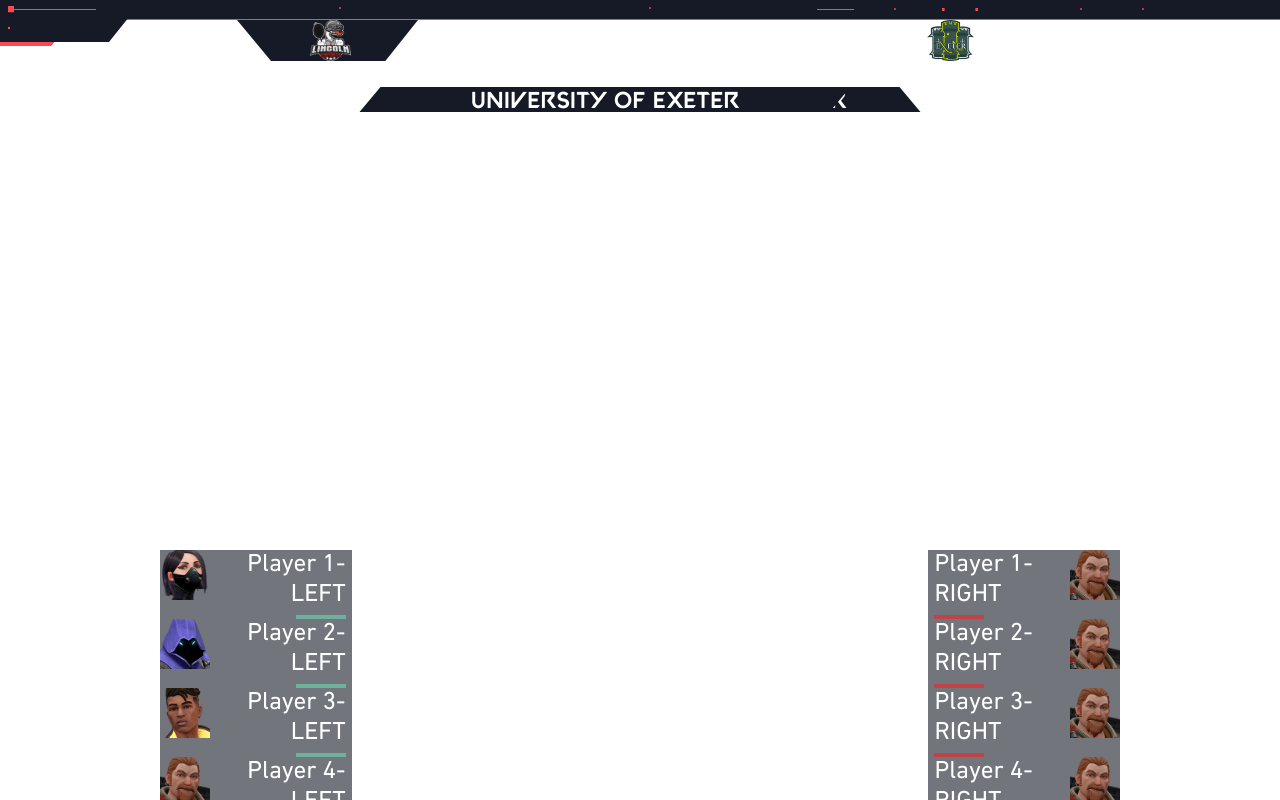
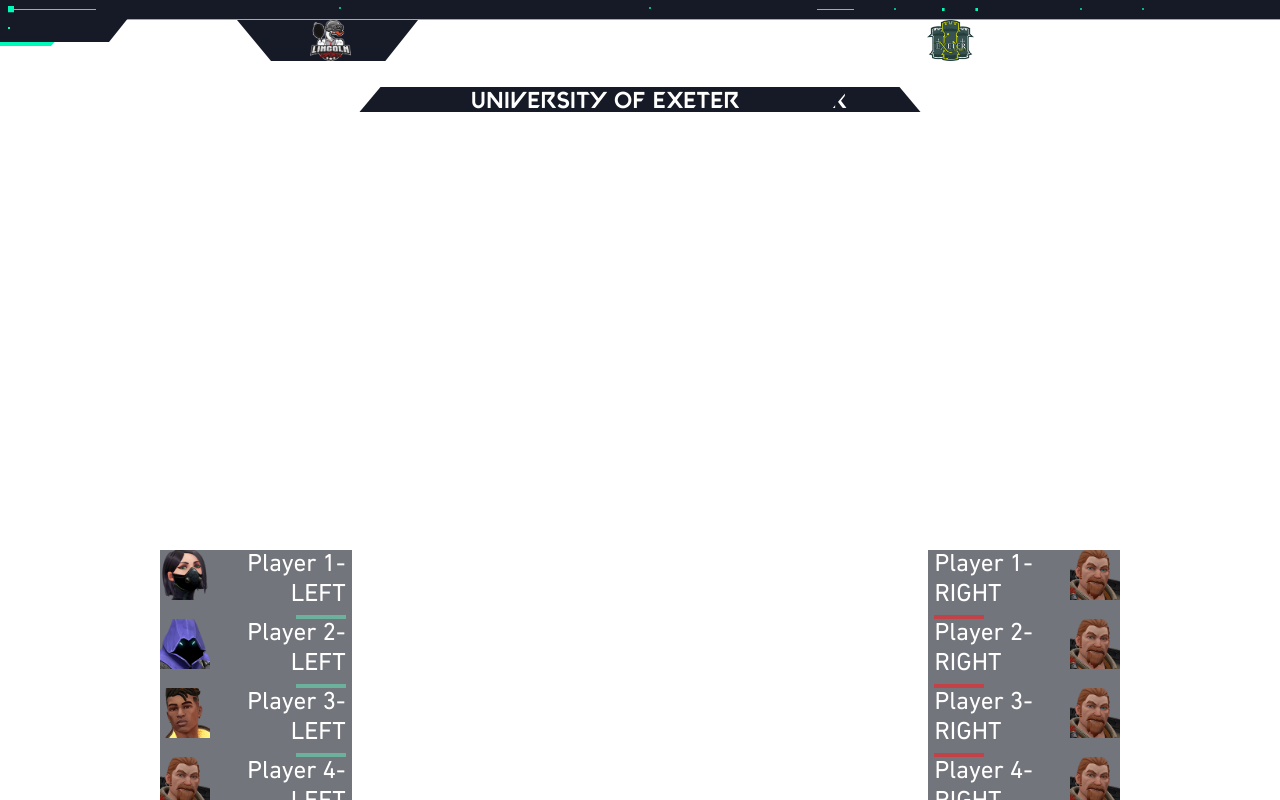
Before and after one commit to braxton-mills/valorant-overlay, a plain HTML site: page src/main/resources/http/graphics/index.html in a window 1280 px wide. Drawn offline with Linux system fonts and the light colour scheme; no server answers.

Commit message:
feat: change accent colour on the top bar to fit with the new "UKVALORANT" colour scheme

```diff
--- a/src/main/resources/http/graphics/style.css
+++ b/src/main/resources/http/graphics/style.css
@@ -9,7 +9,7 @@
 }
 
 body {
-	background-image: url("img/top.png");
+	background-image: url("img/top-green.png");
 	background-repeat: no-repeat;
 	background-position-y: top;
 	font-family: "valorant";
```
Also changed, not shown: src/main/resources/http/graphics/img/top-green.png (added).
